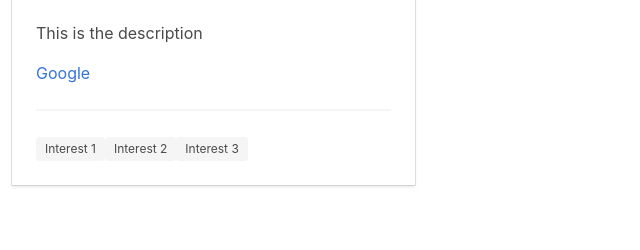
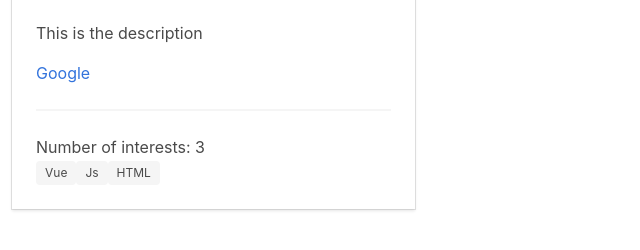
Before and after one commit to michaelhesch/vue-hero, a plain HTML site: page index.html in a window 1280 px wide. Shown: the part 368-618 px from the top of the page, without its empty margins (0-640 px from the left). Drawn offline with nearby package versions, Linux system fonts and the light colour scheme.

Commit message:
Add computed properties example

```diff
--- a/index.html
+++ b/index.html
@@ -30,8 +30,9 @@
             <a :href="link" target="_blank">Google</a>
 
             <hr>
-
-            <span class="tag" v-for="interest in interests" :key="interest.id">{{ interest.title }}</span>
+            {{ numberOfInterests }}
+            <br>
+            <span class="tag" v-for="interest in interests">{{ interest }}</span>
           </div>
         </div>
       </div>
@@ -46,11 +47,12 @@
         description: 'This is the description',
         image: "https://bulma.io/images/placeholders/1280x960.png",
         link: "https://www.google.com",
-        interests: [
-          {"id": 1, "title": "Interest 1"},
-          {"id": 2, "title": "Interest 2"},
-          {"id": 3, "title": "Interest 3"},
-        ]
+        interests: ['Vue', 'Js', 'HTML']
+      },
+      computed: {
+        numberOfInterests () {
+          return 'Number of interests: ' + this.interests.length
+        }
       }
     })
   </script>
```
